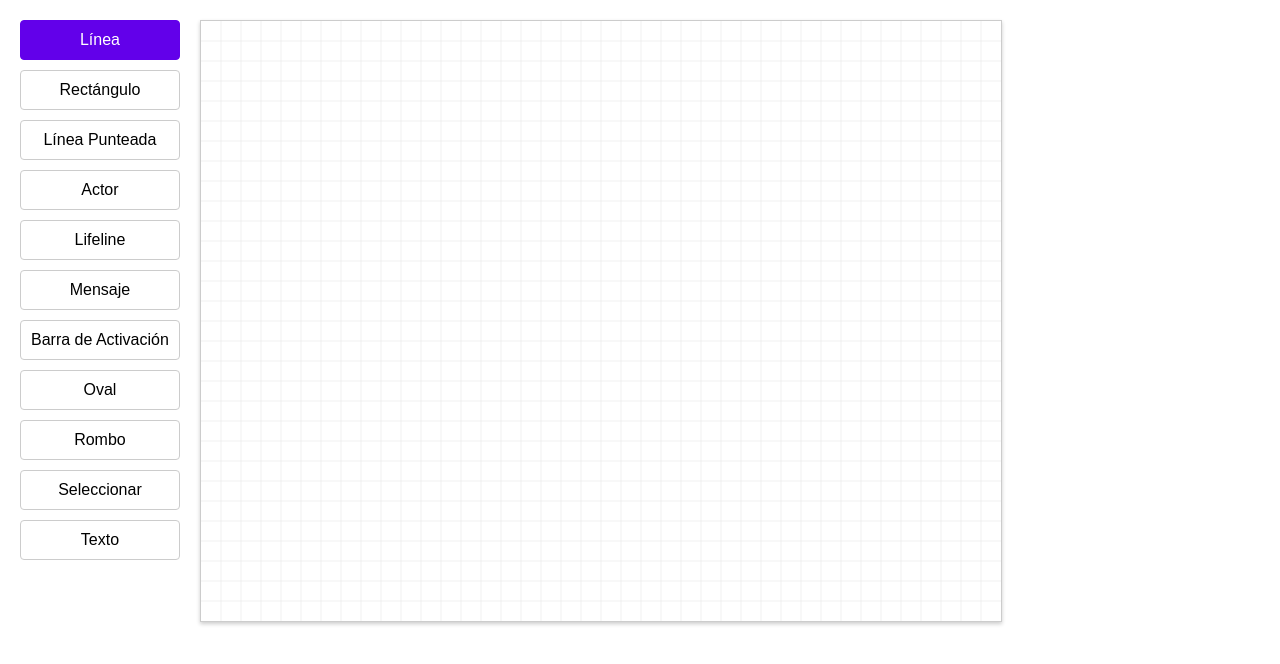
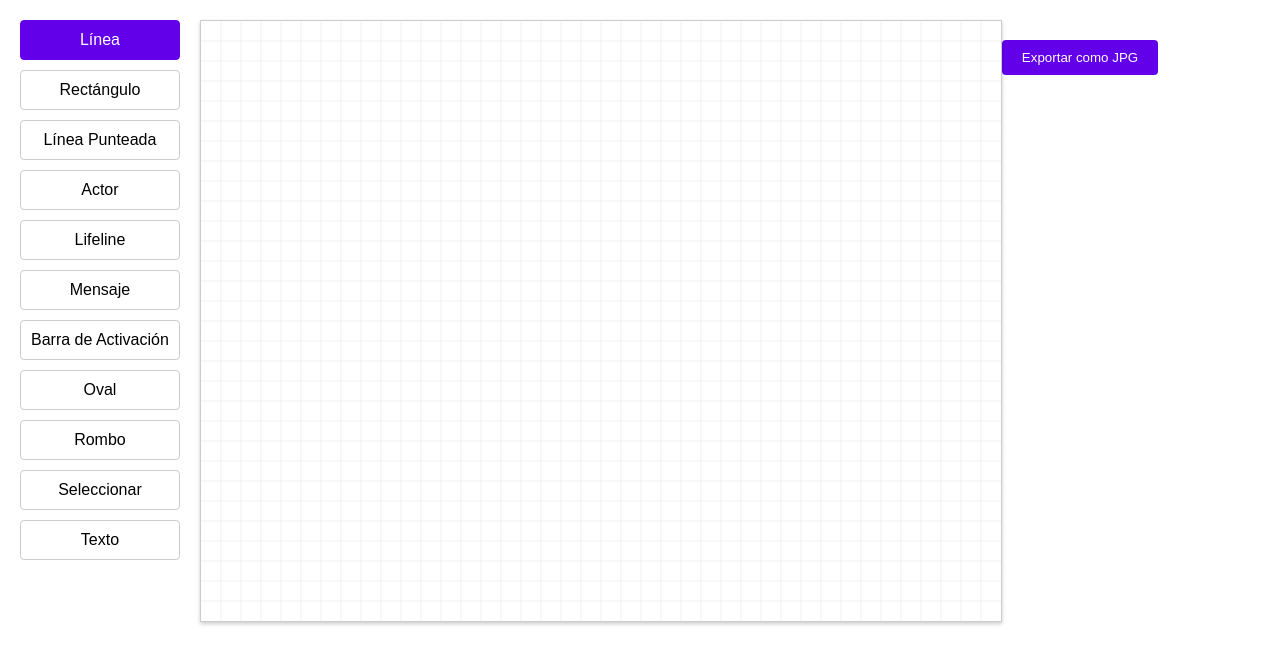
Before and after one commit to jrodrigopuca/canvas, a React (Create React App) app: page / in a window 1280 px wide. Shown: the top 664 px of the page. Built offline with nearby package versions, Linux system fonts and the light colour scheme.

Commit message:
feat(canvas): exportar jpeg

```diff
--- a/src/components/DrawingCanvas.css
+++ b/src/components/DrawingCanvas.css
@@ -13,3 +13,18 @@
   border: 1px solid #ccc;
   box-shadow: 0 2px 4px rgba(0, 0, 0, 0.2);
 }
+
+.export-button {
+  background-color: #6200ea;
+  color: #ffffff;
+  border: none;
+  padding: 10px 20px;
+  border-radius: 4px;
+  cursor: pointer;
+  margin-top: 20px;
+  transition: background-color 0.3s ease;
+}
+
+.export-button:hover {
+  background-color: #3700b3;
+}
--- a/src/components/DrawingCanvas.js
+++ b/src/components/DrawingCanvas.js
@@ -8,6 +8,7 @@ import "./DrawingCanvas.css";
 
 const DrawingCanvas = () => {
 	const canvasRef = useRef(null);
+	const exportCanvasRef = useRef(null); // Nuevo canvas para exportar sin rejilla
 	const gridCanvasRef = useRef(null);
 	const [isDrawing, setIsDrawing] = useState(false);
 	const [elements, setElements] = useState([]);
@@ -263,6 +264,26 @@ const DrawingCanvas = () => {
 		}
 	};
 
+	const exportAsImage = () => {
+		const canvas = exportCanvasRef.current;
+		const ctx = canvas.getContext("2d");
+		ctx.clearRect(0, 0, canvas.width, canvas.height);
+
+		// Fondo blanco
+		ctx.fillStyle = "white";
+		ctx.fillRect(0, 0, canvas.width, canvas.height);
+
+		elements.forEach((element) => {
+			element.draw(ctx);
+		});
+
+		const dataUrl = canvas.toDataURL("image/jpeg");
+		const link = document.createElement("a");
+		link.href = dataUrl;
+		link.download = "canvas-export.jpg";
+		link.click();
+	};
+
 	return (
 		<div className="drawing-container">
 			<Toolbar selectedTool={selectedTool} selectTool={selectTool} />
@@ -277,11 +298,20 @@ const DrawingCanvas = () => {
 					onMouseUp={handleMouseUp}
 				/>
 				<canvas ref={gridCanvasRef} style={{ display: "none" }} />
+				<canvas
+					ref={exportCanvasRef}
+					width={800}
+					height={600}
+					style={{ display: "none" }}
+				/>
 				{selectedElementIndex !== null && (
 					<InfoBox dimensions={dimensions} position={position} />
 				)}
 				{selectedTool === "text" && <TextForm addText={addText} />}
 			</div>
+			<button onClick={exportAsImage} className="export-button">
+				Exportar como JPG
+			</button>
 		</div>
 	);
 };
```
